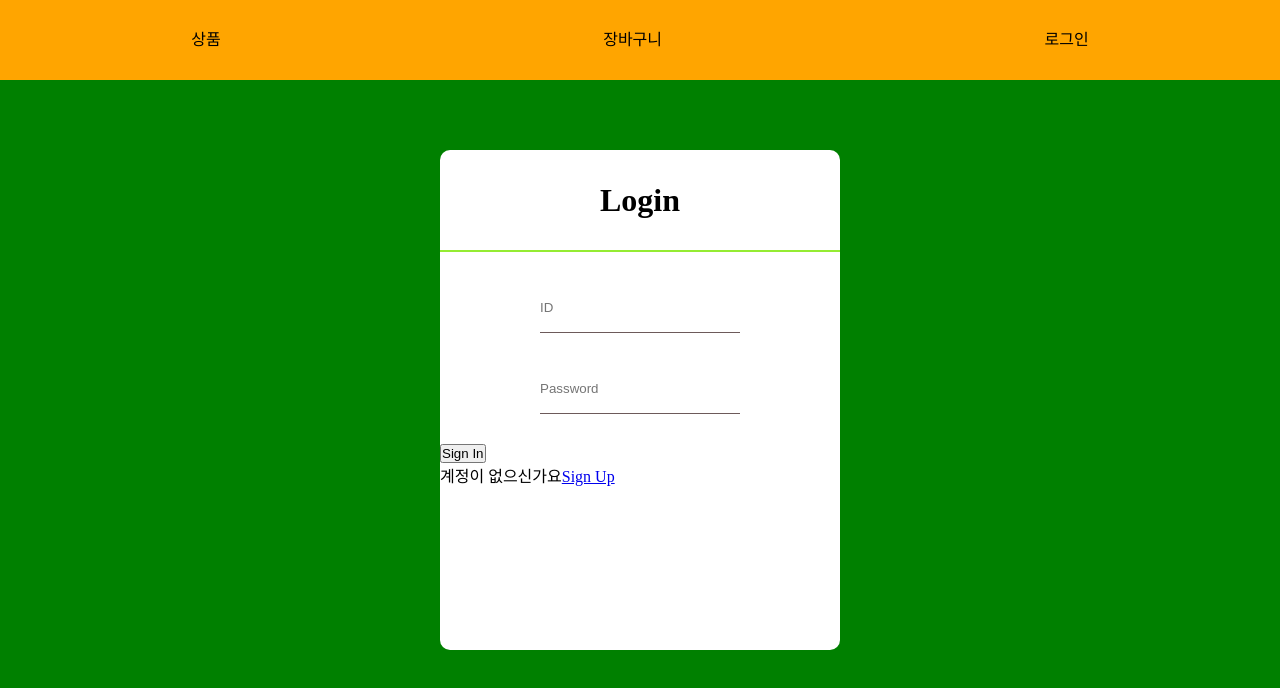
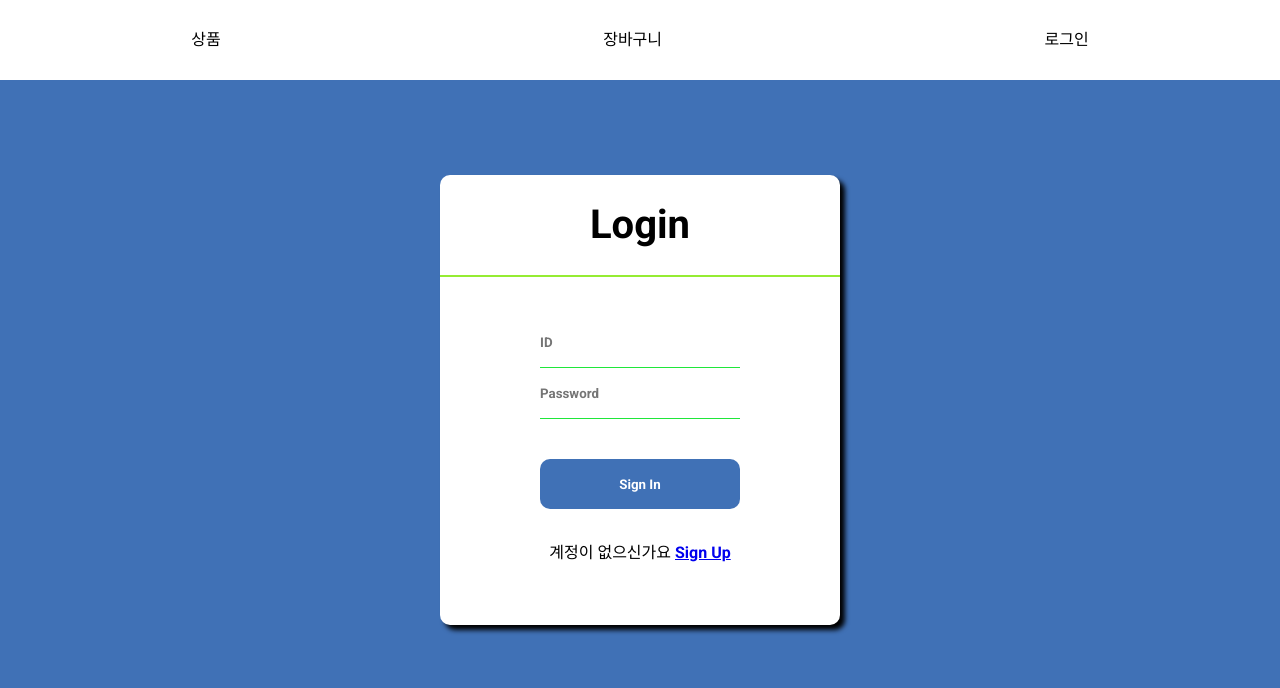
Before and after one commit to iHateAI/VUE.JS-ShoppingCart, a Vue app in the folder frontend/: page /login in a window 1280 px wide. Shown: the top 688 px of the page. Built offline with nearby package versions, Linux system fonts and the light colour scheme.

Commit message:
front - 로그인 화면 완성

```diff
--- a/frontend/public/index.html
+++ b/frontend/public/index.html
@@ -5,6 +5,9 @@
     <meta http-equiv="X-UA-Compatible" content="IE=edge">
     <meta name="viewport" content="width=device-width,initial-scale=1.0">
     <link rel="icon" href="<%= BASE_URL %>favicon.ico">
+    <link rel="preconnect" href="https://fonts.googleapis.com">
+    <link rel="preconnect" href="https://fonts.gstatic.com" crossorigin>
+    <link href="https://fonts.googleapis.com/css2?family=Roboto:wght@700&display=swap" rel="stylesheet">
     <title><%= htmlWebpackPlugin.options.title %></title>
   </head>
   <body>
--- a/frontend/src/App.vue
+++ b/frontend/src/App.vue
@@ -18,6 +18,7 @@ export default {
 * {
   margin: 0;
   padding: 0;
+  font-family: 'Roboto', sans-serif;
 }
 
 </style>
--- a/frontend/src/views/Header.vue
+++ b/frontend/src/views/Header.vue
@@ -16,7 +16,7 @@ export default {
 
 <style scoped>
 header {
-  background-color: orange;
+  background-color: white;
   width: 100%;
   height: 80px;
   position: fixed;
--- a/frontend/src/views/Login.vue
+++ b/frontend/src/views/Login.vue
@@ -4,14 +4,14 @@
       <div class="title-box">
         <h1>Login</h1>
       </div>
-      <div class="input-id">
-        <input type="text" placeholder="ID">
+      <div class="input-box">
+        <p>
+          <input type="text" placeholder="ID" class="input-id">
+          <input type="password" placeholder="Password" class="input-pw">
+        </p>
       </div>
-      <div class="input-pw">
-        <input type="password" placeholder="Password">
-      </div>
-      <p><button>Sign In</button></p>
-      <p>계정이 없으신가요<span><a href="#">Sign Up</a></span></p>
+      <p class="btn-box"><button>Sign In</button></p>
+      <p class="join-box">계정이 없으신가요 <span><a href="#">Sign Up</a></span></p>
     </div>
   </div>
 </template>
@@ -25,7 +25,7 @@ export default {
 <style scoped>
 .container {
   height: 100vh;
-  background-color: green;
+  background-color:rgb(64,113,182);
   display: flex;
   justify-content: center;
   align-items: center;
@@ -33,9 +33,11 @@ export default {
 
 .container .login-box {
   background-color: white;
+
   width: 400px;
-  height: 500px;
+  height: 450px;
   border-radius: 10px 10px;
+  box-shadow: 5px 5px 5px;
 }
 
 .container .login-box .title-box {
@@ -46,19 +48,41 @@ export default {
 .container .login-box .title-box h1 {
   text-align: center;
   line-height: 100px;
+  font-size: 40px;
 }
 
-.container .login-box .input-id, .input-pw {
-  text-align: center;
-  margin: 30px;
+.container .login-box .input-box {
+  display: flex;
+  justify-content: center;
+  margin: 40px;
 }
 
+.container .login-box .btn-box {
+  text-align: center;
+}
+
+.container .login-box .btn-box button {
+  width: 200px;
+  height: 50px;
+  border-radius: 10px 10px;
+  border: none;
+  background-color: rgb(64,113,182);
+  margin-bottom: 30px;
+  color: white;
+  cursor: pointer;
+}
+
+.container .login-box .join-box {
+  text-align: center;
+}
 
 input {
   width: 200px;
   height: 50px;
   border: none;
-  border-bottom: 1px solid rgb(109, 90, 90);
+  border-bottom: 1px solid rgb(31, 231, 58);
+  outline: none;
+  display: block;
 }
 
 
```
